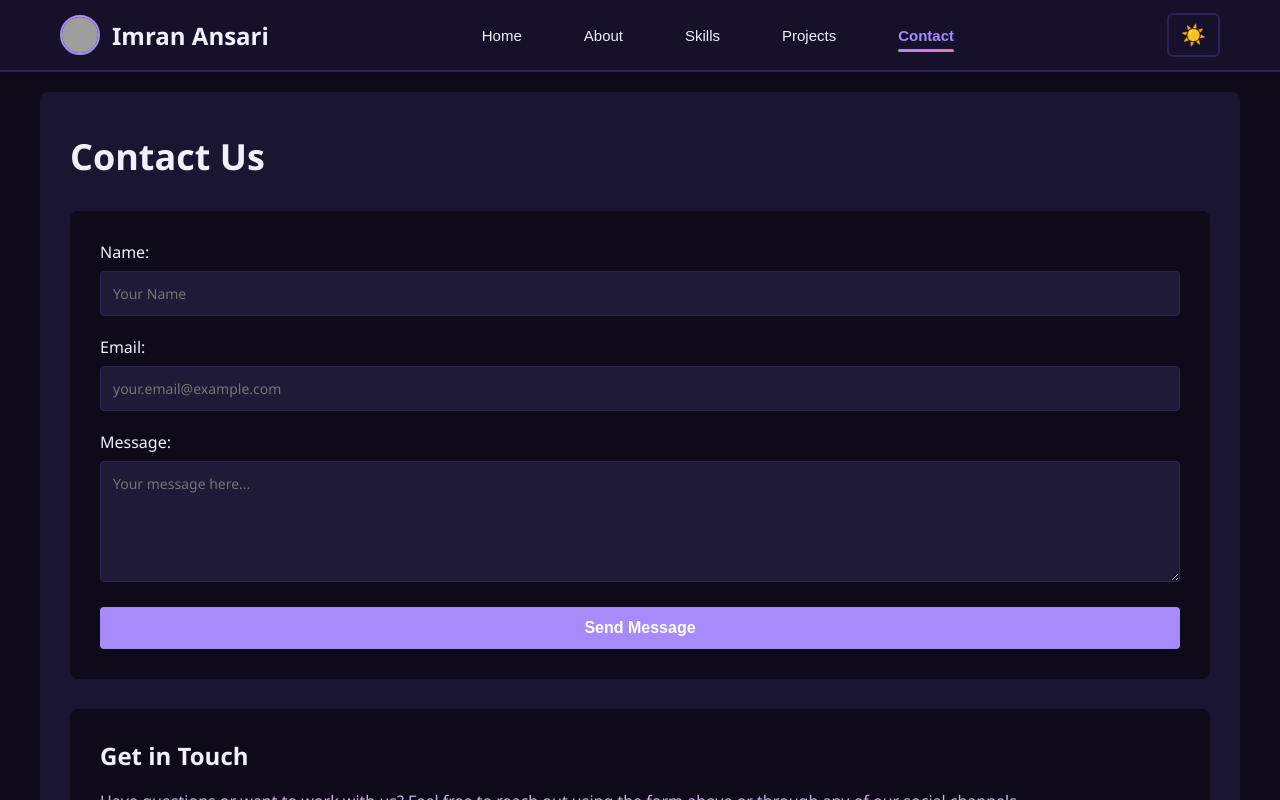
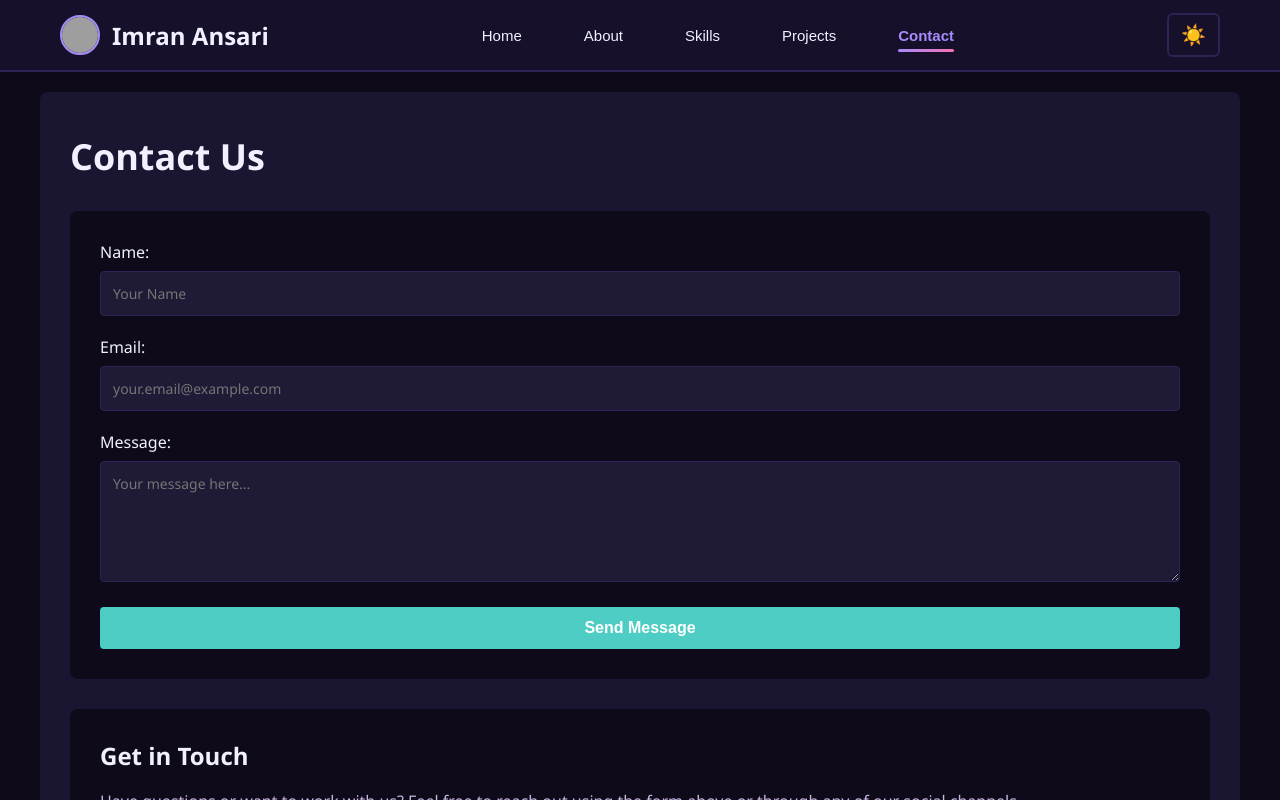
Before and after one commit to imran-0101/MyProfile, a React (Vite) app: page / in a window 1280 px wide. Both pictures are taken after a click on the button "Contact". Shown: the top 800 px of the page. Built offline with nearby package versions, Linux system fonts and the light colour scheme; grey boxes are pictures that could not be loaded.

Commit message:
[change in colours]

```diff
--- a/src/pages/Contact.css
+++ b/src/pages/Contact.css
@@ -82,8 +82,8 @@
 .form-group input:focus,
 .form-group textarea:focus {
   outline: none;
-  border-color: var(--accent-primary);
-  box-shadow: 0 0 0 3px rgba(124, 58, 237, 0.1);
+  border-color: #4ecdc4;
+  box-shadow: 0 0 0 3px rgba(78, 205, 196, 0.1);
   transform: translateY(-2px);
 }
 
@@ -95,7 +95,7 @@
 .submit-btn {
   width: 100%;
   padding: 12px 24px;
-  background-color: var(--accent-primary);
+  background-color: #4ecdc4;
   color: white;
   border: none;
   border-radius: 4px;
@@ -106,7 +106,7 @@
 }
 
 .submit-btn:hover {
-  background-color: var(--accent-secondary);
+  background-color: #45b7d1;
   transform: translateY(-2px);
   box-shadow: 0 4px 8px rgba(0, 0, 0, 0.2);
 }
```
